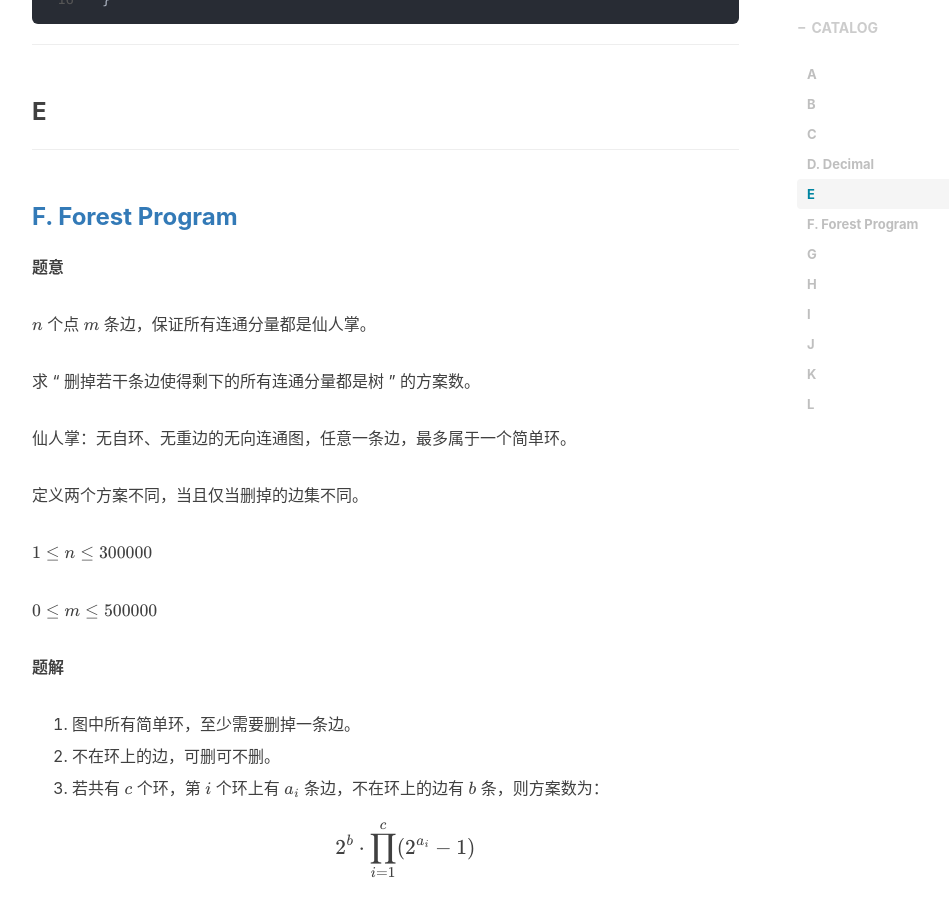
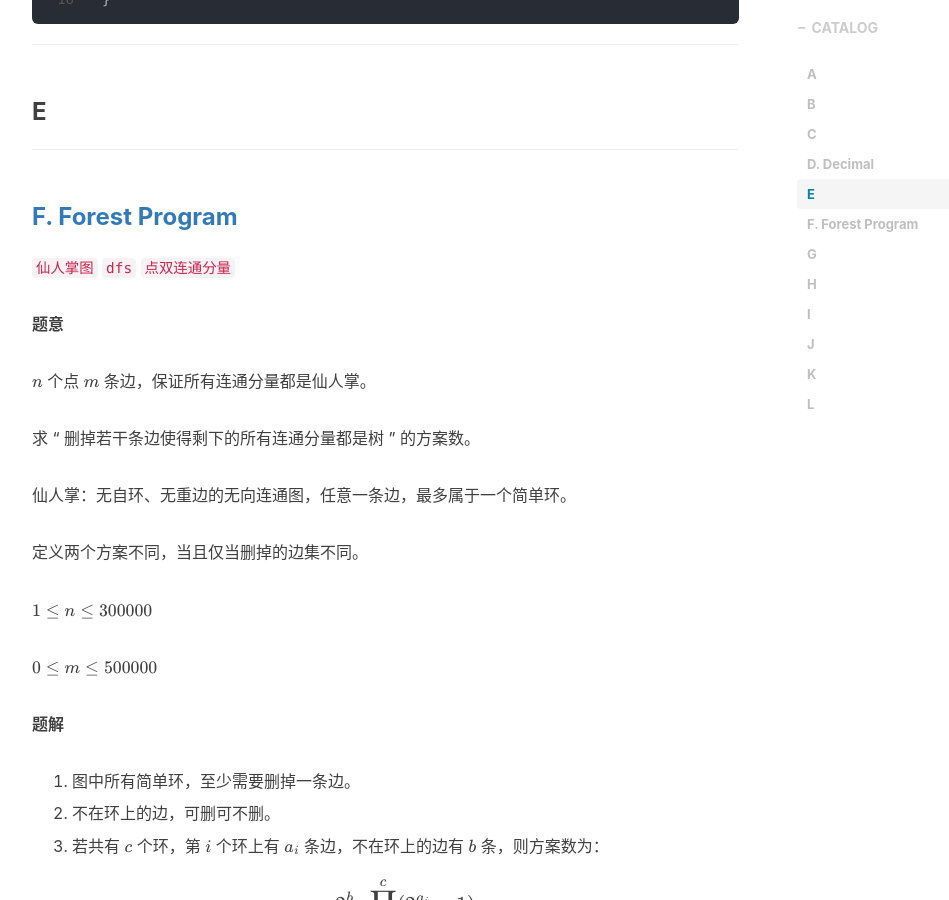
Before and after one commit to hongzhiyin/hongzhiyin.github.io, a Jekyll site: the page built from _posts/Moth_Chases_Flames/2019-10-04-2019-ccpc-qhd.md, in a window 1280 px wide and 900 px high, scrolled down 1787 px. Shown: the whole window, without its empty margins (233-1182 px from the left). Built offline with Jekyll 4.4.1, drawn with Linux system fonts in a browser that asks for light colours; nearby versions of some CDN libraries; formulas are drawn with MathJax 3; comment, search, counter and statistics services are not loaded.

Commit message:
Update 2019-10-04-2019-ccpc-qhd.md

```diff
--- a/_posts/Moth_Chases_Flames/2019-10-04-2019-ccpc-qhd.md
+++ b/_posts/Moth_Chases_Flames/2019-10-04-2019-ccpc-qhd.md
@@ -98,6 +98,8 @@ int Solve() {
 
 
 ### [F. Forest Program](https://codeforces.com/gym/102361/problem/F)
+
+`仙人掌图`  `dfs`  `点双连通分量`
 
 **题意**
 
```
